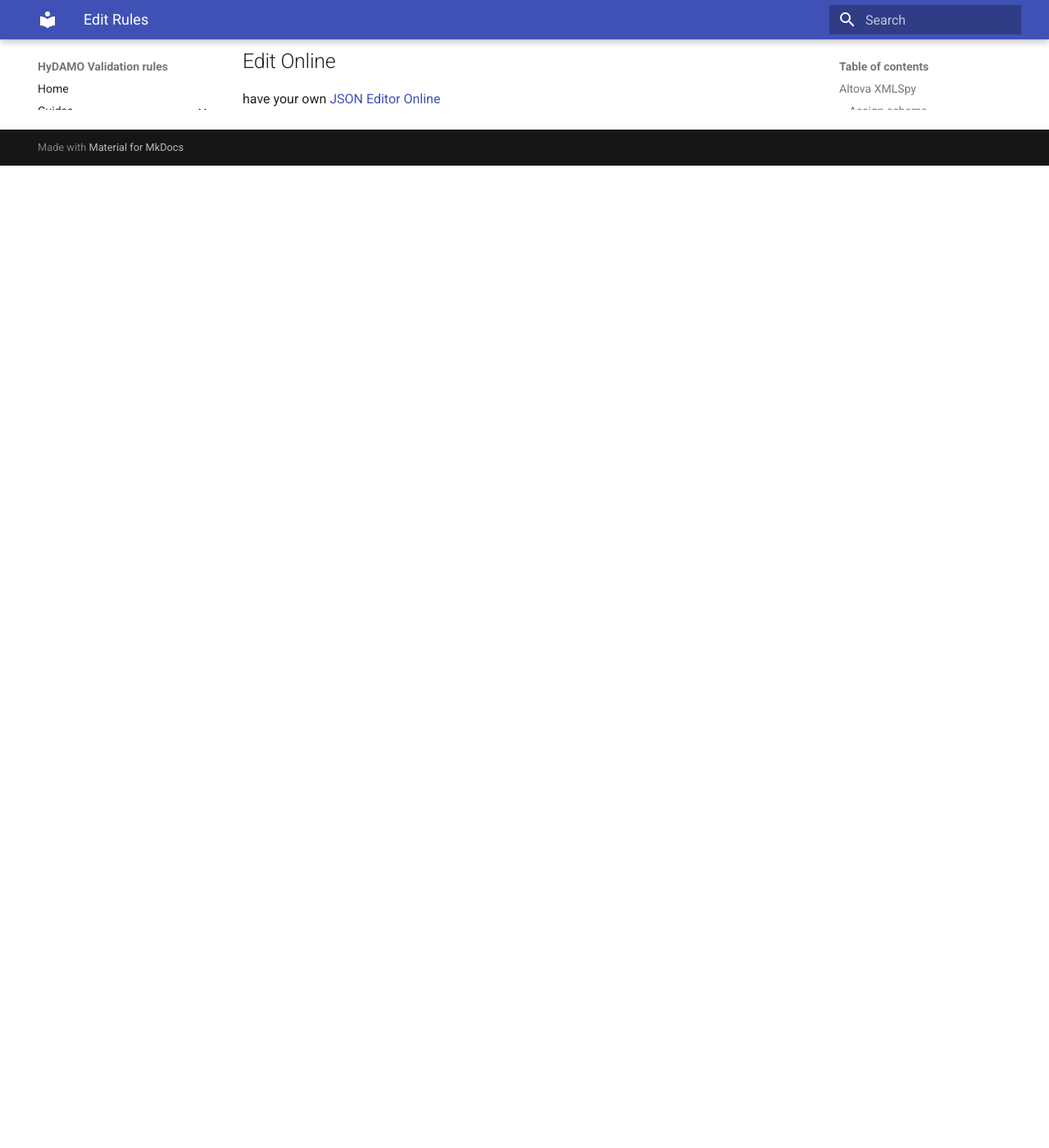
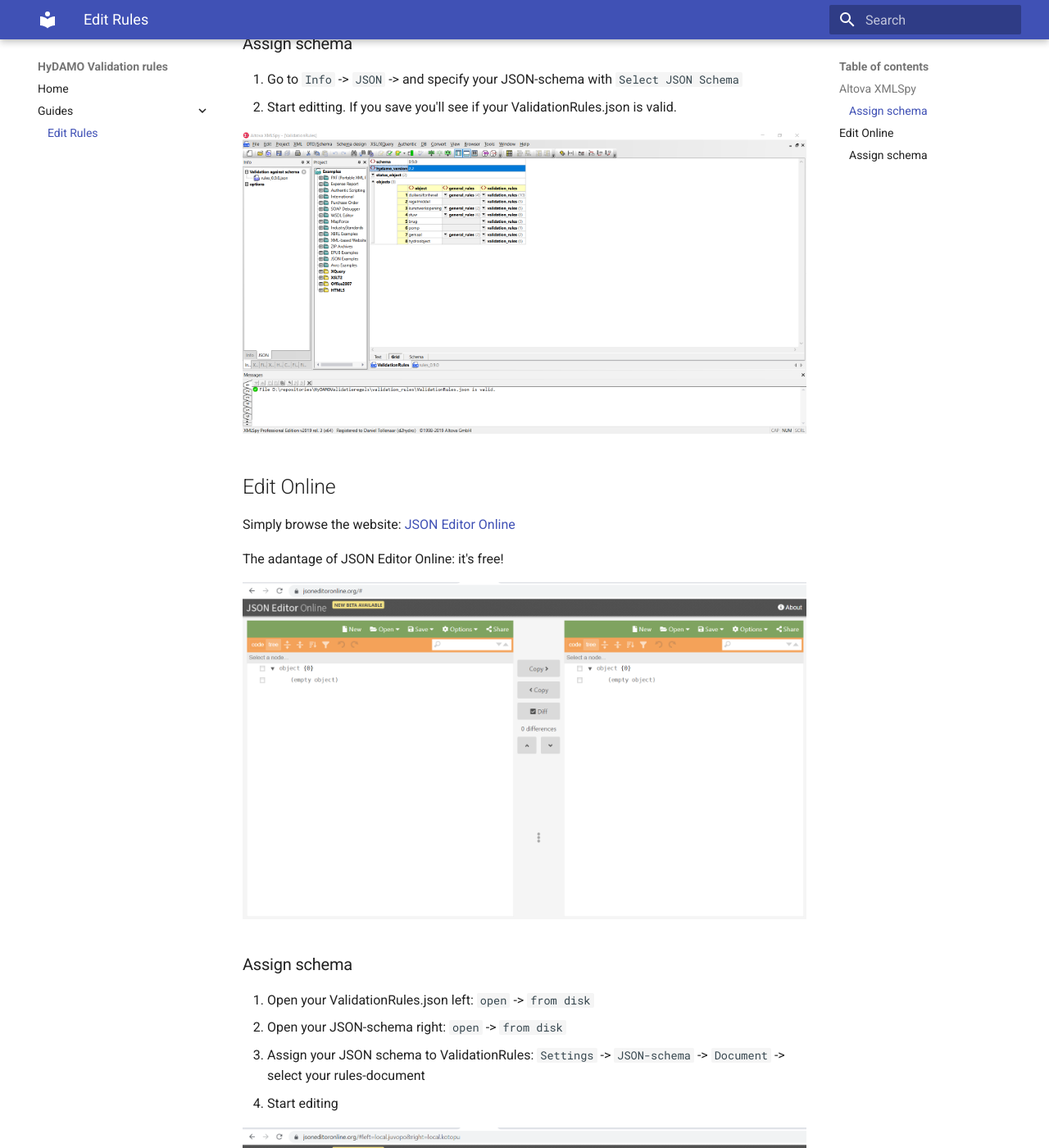
Before and after one commit to HetWaterschapshuis/HyDAMOValidatieregels, an MkDocs documentation site: the page built from docs/guides/edit_rules.md, in a window 1280 px wide and 1400 px high, scrolled down 1430 px. Shown: the whole window at 82% size. Built offline with MkDocs 1.6.1 and Material for MkDocs 9.7.7, drawn with Linux system fonts in a browser that asks for light colours; before the commit the page ends 1632 px from its top, so only the background shows below that; some of the changed text lies outside the part shown.

Commit message:
edit_rules updated

```diff
--- a/docs/guides/edit_rules.md
+++ b/docs/guides/edit_rules.md
@@ -9,14 +9,32 @@ Below we explain how you can edit ValidationRules with two packages that support
 * Altova XMLSpy
 * JSON Editor Online
 
+## Altova XMLSpy
+For this you need a license to and a copy of [Altova XMLSpy] https://www.altova.com/xmlspy-xml-editor
+
+The adantage of Altova XMLSpy: a text (top-image) and grid (bottom-image) view. The latter allows quick editting.
 ![](images/altova_text.png "Altova Text-view")
 ![](images/altova_grid.png "Altova Grid-view")
 
-## Altova XMLSpy
-For this you need a license to and a copy of [Altova XMLSpy] https://www.altova.com/xmlspy-xml-editor
+### Assign schema
+
+1. Go to `Info` -> `JSON` -> and specify your JSON-schema with `Select JSON Schema`
+2. Start editting. If you save you'll see if your ValidationRules.json is valid.
+
+![](images/altova_assign_schema.png "assign schema")
+
+## Edit Online
+Simply browse the website: [JSON Editor Online](https://jsoneditoronline.org)
+
+The adantage of JSON Editor Online: it's free!
+
+![](images/jsoneditonline_startup.png "JSON Editor Online startup")
 
 ### Assign schema
 
-## Edit Online
+1. Open your ValidationRules.json left: `open` -> `from disk`
+2. Open your JSON-schema right: `open` -> `from disk`
+3. Assign your JSON schema to ValidationRules: `Settings` -> `JSON-schema` -> `Document` -> select your rules-document
+4. Start editing
 
-have your own [JSON Editor Online](https://jsoneditoronline.org)
+![](images/jsoneditoronline_assign_schema.png "assign schema")
```
Also changed, not shown: docs/guides/images/altova_assign_schema.png (added), docs/guides/images/jsoneditonline_startup.png (added), docs/guides/images/jsoneditoronline_assign_schema.png (added).
